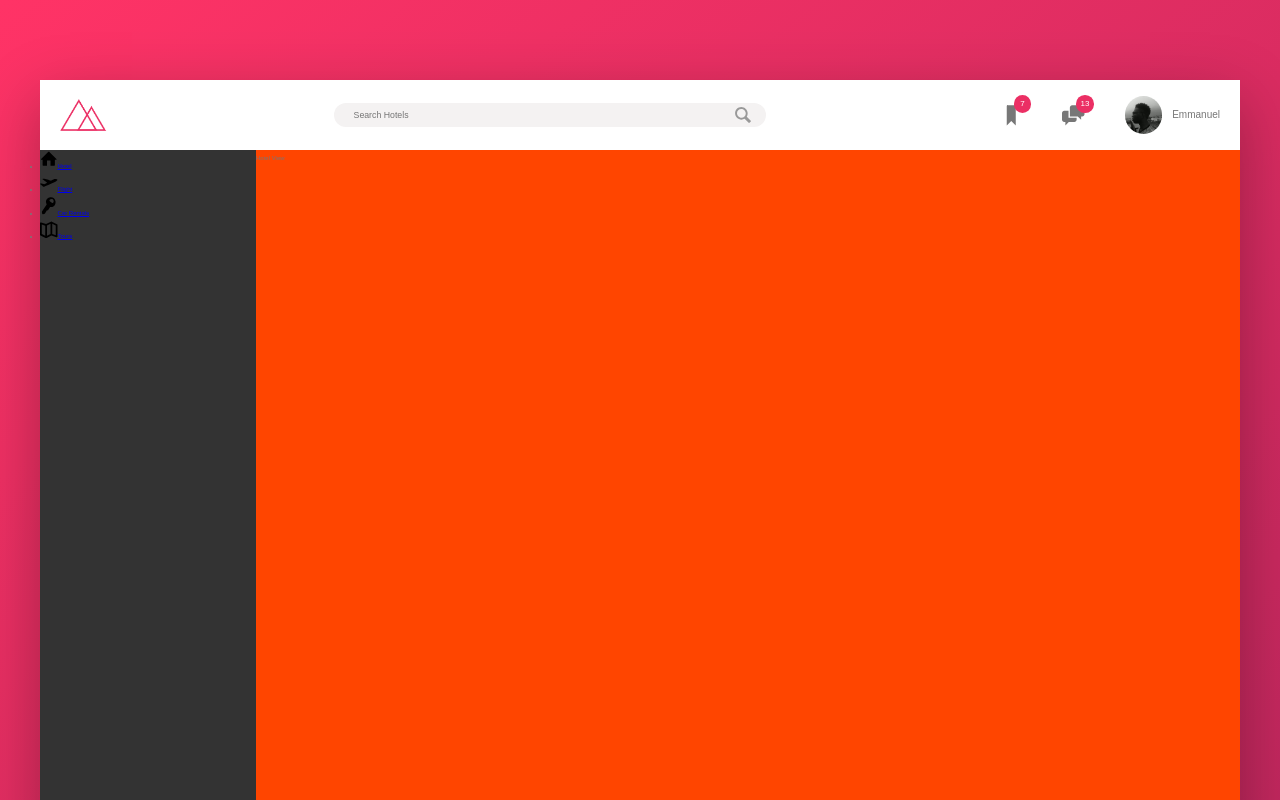
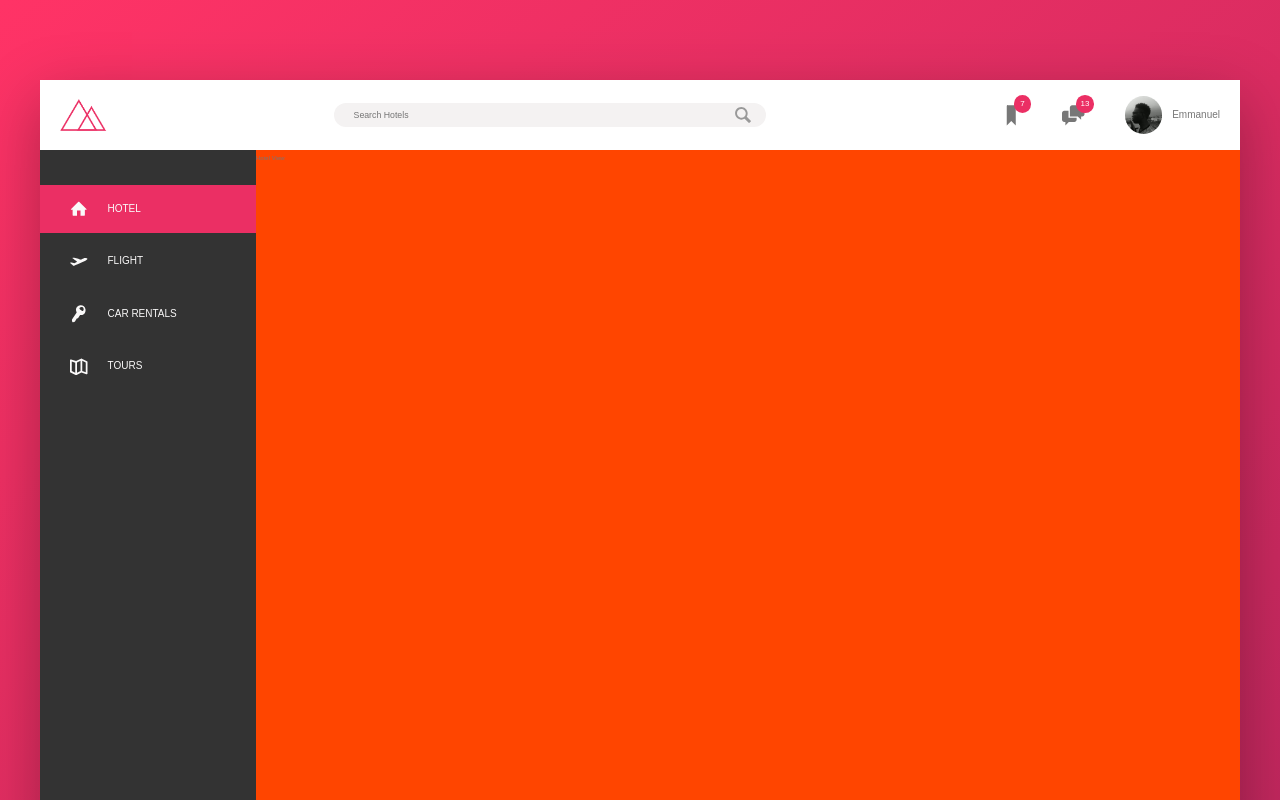
Before and after one commit to Harkindey/Trillo-React, a React app: page / in a window 1280 px wide. Shown: the top 800 px of the page. Built offline with nearby package versions, Linux system fonts and the light colour scheme.

Commit message:
styling the sidebar - fill: currentColor

```diff
--- a/src/App.js
+++ b/src/App.js
@@ -42,7 +42,7 @@
         <div className="content">
           <nav className="sidebar">
             <ul className="side-nav">
-              <li className="side-nav__item">
+              <li className="side-nav__item side-nav__item--active">
                 <a href="#" className="side-nav__link">
                   <svg version="1.1" className="side-nav__icon" xmlns="http://www.w3.org/2000/svg" width="20" height="20" viewBox="0 0 20 20">
                     <title>home</title>
--- a/src/sass/_components.scss
+++ b/src/sass/_components.scss
@@ -118,17 +118,62 @@
 /////////////////////////////////////////////////////////
 // SIDE NAVIGATION
 .side-nav {
+    font-size: 1.4rem;
+    list-style: none;
+    margin-top: 3.5rem;
+
     &__item{
+        position: relative;
 
+        &:not(:last-child) {
+            margin-bottom: .5rem
+        }
     }
 
-    &__link{
+    &__item::before {
+        content: "";
+        position: absolute;
+        top:0;
+        left: 0;
+        height: 100%;
+        width: 3px;
+        background-color: var(--color-primary);
+        transform: scaleY(0);
+        transition: transform .2s,
+                    width .4s cubic-bezier(1,0,0,1) .2s,
+                    background-color .1s;
+    }
 
+    &__item:hover::before,
+    &__item--active::before {
+        transform: scaleY(1);
+        width: 100%;
+    }
+
+    &__item:active::before {
+        background-color: var(--color-primary-light);
+    }
+
+    &__link:link,
+    &__link:visited{
+        font-size: 1.6rem;
+        color: var(--color-grey-light-1);
+        text-decoration: none;
+        text-transform: uppercase;
+        display: block;
+        padding: 1.5rem 3rem;
+        position: relative;
+        z-index: 10;
+
+        display: flex;
+        align-items: center;
     }
 
     &__icon {
         width: 1.75rem;
         height: 1.75rem;
+        margin-right: 2rem;
+        fill: currentColor;  // this is the color of the parent elemnt or current elelment
     }
 }
 
```
